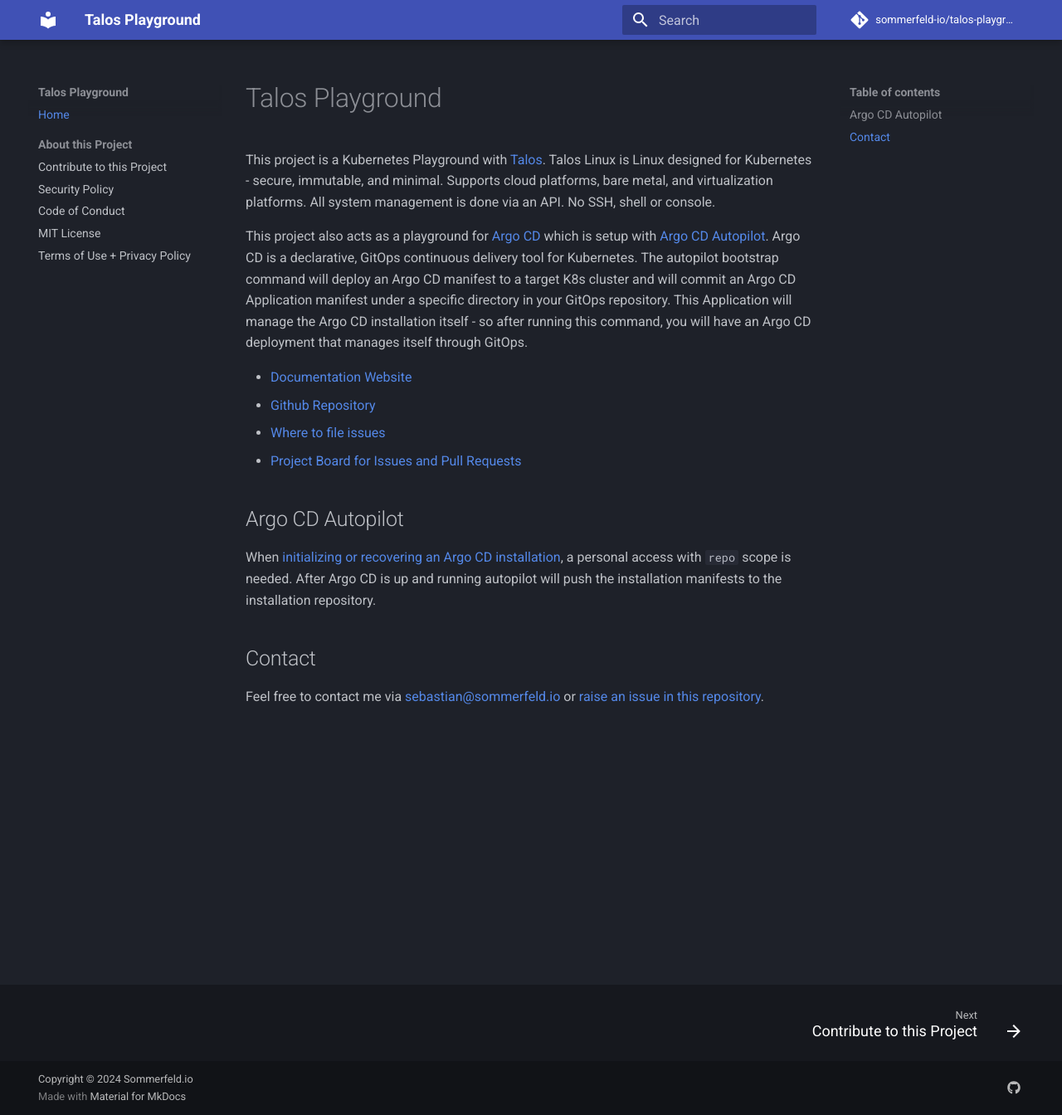
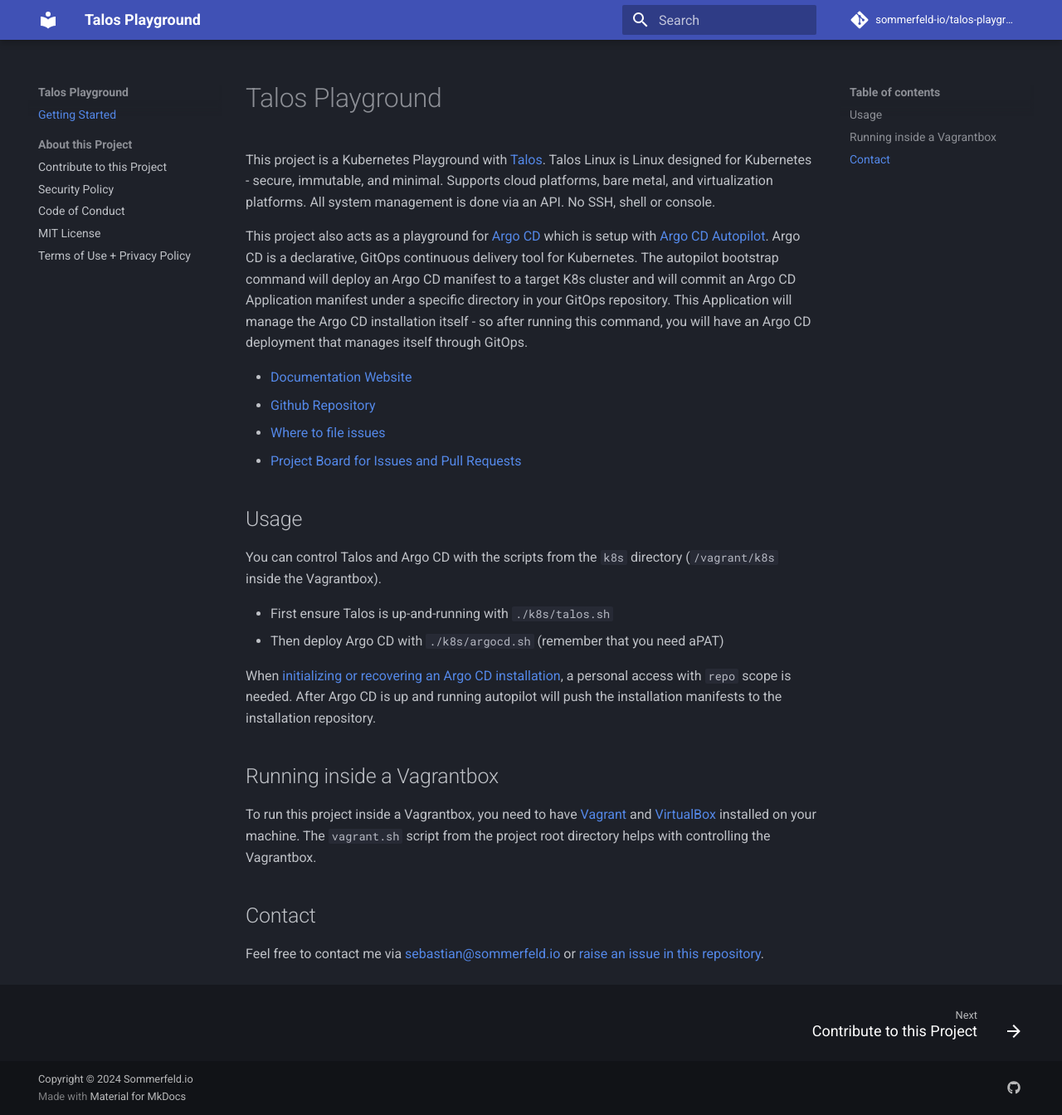
Before and after one commit to sommerfeld-io/talos-playground, an MkDocs documentation site: the page built from docs/index.md, in a window 1280 px wide and 1344 px high. Shown: the whole window at 83% size. Built offline with MkDocs 1.6.1 and Material for MkDocs 9.7.7, drawn with Linux system fonts in a browser that asks for light colours; comment, search, counter and statistics services are not loaded.

Commit message:
feat: initial talos setup and argocd control script

```diff
--- a/docs/index.md
+++ b/docs/index.md
@@ -14,9 +14,18 @@ This project also acts as a playground for [Argo CD](https://argo-cd.readthedocs
 - [Where to file issues][file-issues]
 - [Project Board for Issues and Pull Requests][project-board]
 
-## Argo CD Autopilot
+## Usage
+
+You can control Talos and Argo CD with the scripts from the `k8s` directory (`/vagrant/k8s` inside the Vagrantbox).
+
+- First ensure Talos is up-and-running with `./k8s/talos.sh`
+- Then deploy Argo CD with `./k8s/argocd.sh` (remember that you need aPAT)
 
 When [initializing or recovering an Argo CD installation](https://argocd-autopilot.readthedocs.io/en/stable/Getting-Started/), a personal access with `repo` scope is needed. After Argo CD is up and running autopilot will push the installation manifests to the installation repository.
+
+## Running inside a Vagrantbox
+
+To run this project inside a Vagrantbox, you need to have [Vagrant](https://www.vagrantup.com/) and [VirtualBox](https://www.virtualbox.org/) installed on your machine. The `vagrant.sh` script from the project root directory helps with controlling the Vagrantbox.
 
 ## Contact
 
--- a/mkdocs.yml
+++ b/mkdocs.yml
@@ -48,7 +48,7 @@ extra:
       link: https://github.com/sommerfeld-io/talos-playground
 
 nav:
-  - Home: index.md
+  - Getting Started: index.md
   - About this Project:
       - about/contribute.md
       - about/security.md
--- a/package.json
+++ b/package.json
@@ -1,6 +1,6 @@
 {
   "name": "talos-playground",
-  "version": "1.2.0",
+  "version": "0.0.0",
   "directories": {
     "doc": "docs"
   },
```
Also changed, not shown: 4 other files.
